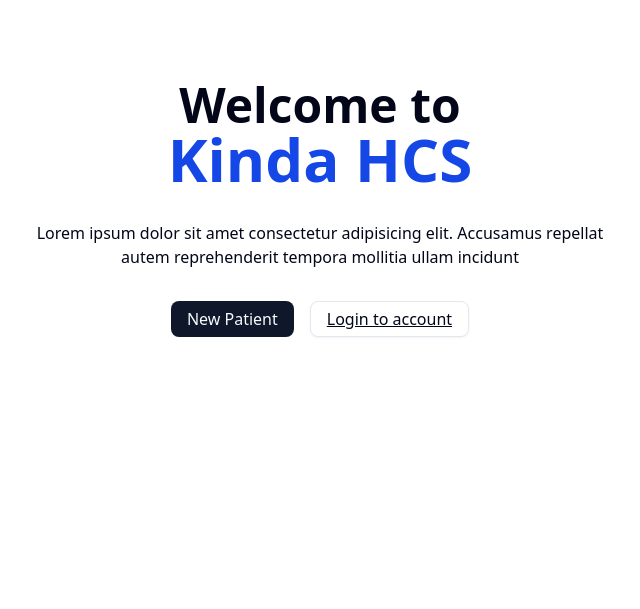
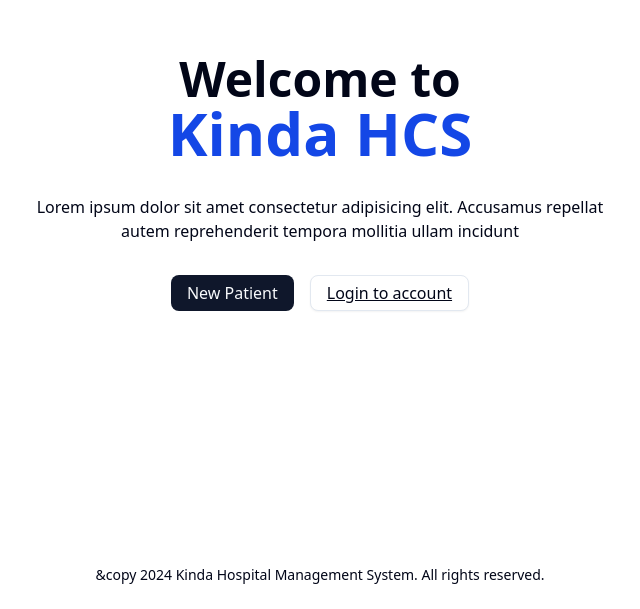
Before and after one commit to gavinadlan/healthcare-system, a Next.js app: page / in a window 1280 px wide. Shown: the part 191-800 px from the top of the page, without its empty margins (320-960 px from the left). Built offline with nearby package versions, Linux system fonts and the light colour scheme; no server answers.

Commit message:
add copyright

```diff
--- a/app/page.tsx
+++ b/app/page.tsx
@@ -48,6 +48,11 @@ export default async function Home() {
           </div>
         </div>
       </div>
+      <footer className="mt-8">
+        <p className="text-center text-sm">
+          &copy 2024 Kinda Hospital Management System. All rights reserved.
+        </p>
+      </footer>
     </div>
   );
 }
```
